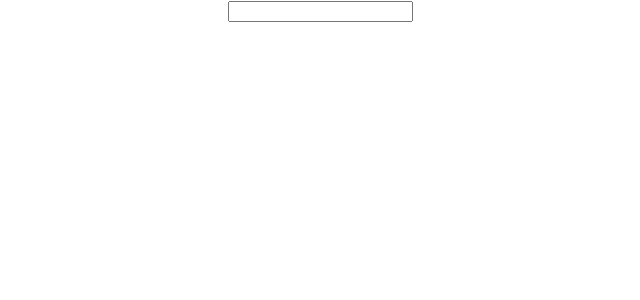
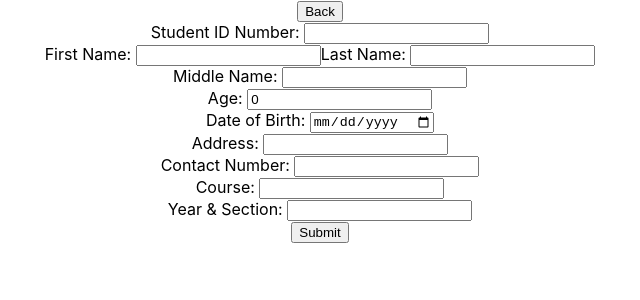
Before and after one commit to garcian5/studentsystem, a React (Create React App) app: page /student-register in a window 1280 px wide. Shown: the top 300 px of the page, without its empty margins (320-960 px from the left). Built offline with nearby package versions, Linux system fonts and the light colour scheme.

Commit message:
successfully registered student (no sched/grades tho)

```diff
--- a/src/components/Home.js
+++ b/src/components/Home.js
@@ -51,7 +51,6 @@ export default class Home extends Component {
       case true:
         if (matchingAdmin.password === this.state.adminPassword) {
           matchingAdmin.loginToken = '123ToKen456To789LogIn';
-          console.log(matchingAdmin)
           // redirect to departments page
           this.props.history.push('/departments', matchingAdmin);
         } else {
--- a/src/components/RegisterStudent.js
+++ b/src/components/RegisterStudent.js
@@ -1,13 +1,17 @@
-import React, { Component } from 'react'
+import React, { Component } from 'react';
+
+import studentsdata from '../data/students';
 
 export default class RegisterStudent extends Component {
   constructor () {
     super();
     this.state = {
       id: '',
-      name: '',
+      firstname: '',
+      lastname: '',
+      middlename: '',
       age: 0,
-      dob: new Date(),
+      dob: '',
       address: '',
       contact_num: '',
       course: '',
@@ -23,17 +27,109 @@ export default class RegisterStudent extends Component {
     })
   }
 
+  registerStudent = (event) => {
+    event.preventDefault();
+    const addStudent = {
+      id: this.state.id,
+      lastname: this.state.lastname,
+      firstname: this.state.firstname,
+      middlename: this.state.middlename,
+      age: this.state.age,
+      dob: this.state.dob.toString(), // subtract actual month by 1 to get accurate date
+      address: this.state.address,
+      contact: this.state.contact_num,
+      course: this.state.course,
+      yearsection: this.state.year_sec,
+      // this section will be references to different tables that this has a relationship with
+      subject_schedule_id: ''
+    }
+
+    studentsdata.push(addStudent);
+    console.log(studentsdata)
+  }
+
+  backToDept = () => {
+    this.props.history.push('/departments', this.props.history.location.state);
+  }
+
   render() {
     //console.log(this.props.history.location.state);
     return (
       <div>
-        <form>
+        <button onClick={this.backToDept}>Back</button>
+        <form onSubmit={this.registerStudent}>
+          <label>Student ID Number: </label>
           <input
             type = "text"
             name = "id"
             value = {this.state.id}
             onChange = {this.handleInputChange}
+          /> <br />
+          <label>First Name: </label>
+          <input
+            type = "text"
+            name = "firstname"
+            value = {this.state.firstname}
+            onChange = {this.handleInputChange}
           />
+          <label>Last Name: </label>
+          <input
+            type = "text"
+            name = "lastname"
+            value = {this.state.lastname}
+            onChange = {this.handleInputChange}
+          /> <br />
+          <label>Middle Name: </label>
+          <input
+            type = "text"
+            name = "middlename"
+            value = {this.state.middlename}
+            onChange = {this.handleInputChange}
+          /> <br />
+          <label>Age: </label>
+          <input
+            type = "number"
+            name = "age"
+            value = {this.state.age}
+            onChange = {this.handleInputChange}
+          /> <br />
+          <label>Date of Birth: </label>
+          <input
+            type = "Date"
+            name = "dob"
+            value = {this.state.dob}
+            onChange = {this.handleInputChange}
+          /> <br />
+          <label>Address: </label>
+          <input
+            type = "text"
+            name = "address"
+            value = {this.state.address}
+            onChange = {this.handleInputChange}
+          /> <br />
+          <label>Contact Number: </label>
+          <input
+            type = "text"
+            name = "contact_num"
+            value = {this.state.contact_num}
+            onChange = {this.handleInputChange}
+          /> <br />
+          <label>Course: </label>
+          <input
+            type = "text"
+            name = "course"
+            value = {this.state.course}
+            onChange = {this.handleInputChange}
+          /> <br />
+          <label>Year & Section: </label>
+          <input
+            type = "text"
+            name = "year_sec"
+            value = {this.state.year_sec}
+            onChange = {this.handleInputChange}
+          /> <br />
+
+          <button>Submit</button>
         </form>
       </div>
     )
```
Also changed, not shown: 1 other file (tests, documents, lock files or other folders).
